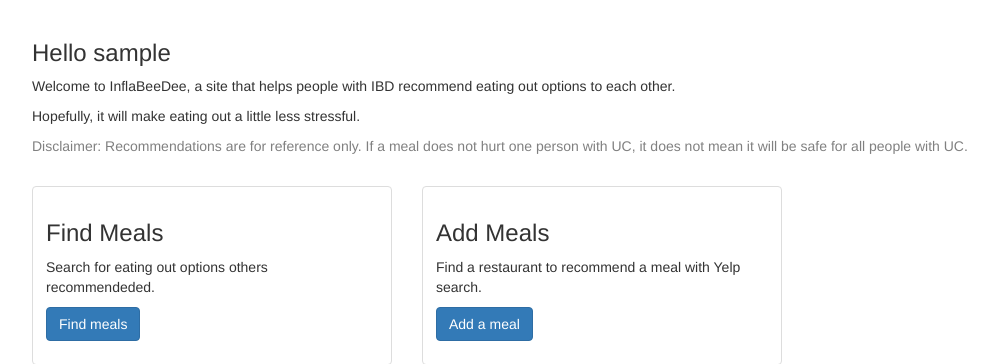
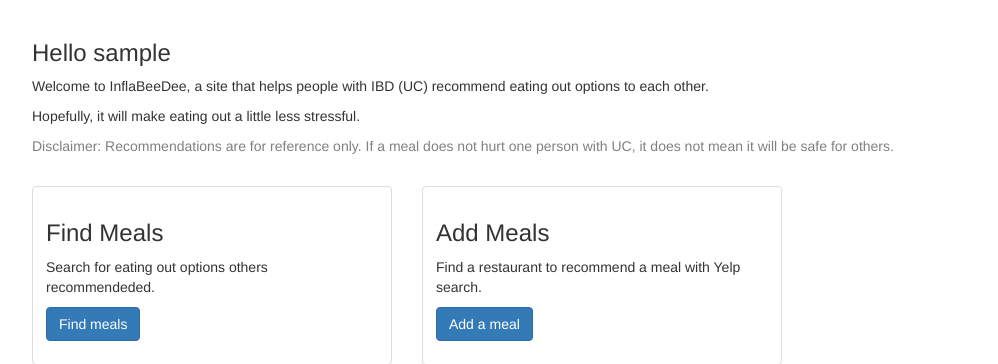
Before and after one commit to nenord/ibd-app, a Flask app: page / in a window 1280 px wide. Shown: the part 52-416 px from the top of the page, without its empty margins (38-1036 px from the left). Run offline with Flask 2, Linux system fonts and the light colour scheme; the visitor is signed in with stand-in values (Sample User, id 1); data comes from the database, SQL or seed files in the repository; some libraries are stand-ins or nearby versions.

Commit message:
minor changes

```diff
--- a/app/routes.py
+++ b/app/routes.py
@@ -24,7 +24,7 @@ def rest_search():
         {{
             search(term: "{term}",
                     location: "{location}",
-                    limit: 2) {{
+                    limit: 5) {{
                 total
                 business {{
                     name
--- a/app/templates/index.html
+++ b/app/templates/index.html
@@ -10,10 +10,10 @@
 
 {% block app_content %}
 
-  <p>Welcome to InflaBeeDee, a site that helps people with IBD recommend eating out options to each other.</p>
+  <p>Welcome to InflaBeeDee, a site that helps people with IBD (UC) recommend eating out options to each other.</p>
   <p>Hopefully, it will make eating out a little less stressful.</p>
   <p class="grayed-out">Disclaimer: Recommendations are for reference only.
-    If a meal does not hurt one person with UC, it does not mean it will be safe for all people with UC.</p>
+    If a meal does not hurt one person with UC, it does not mean it will be safe for others.</p>
     <br>
   <div class="row">
     <div class="col-sm-6 col-md-4">
```
